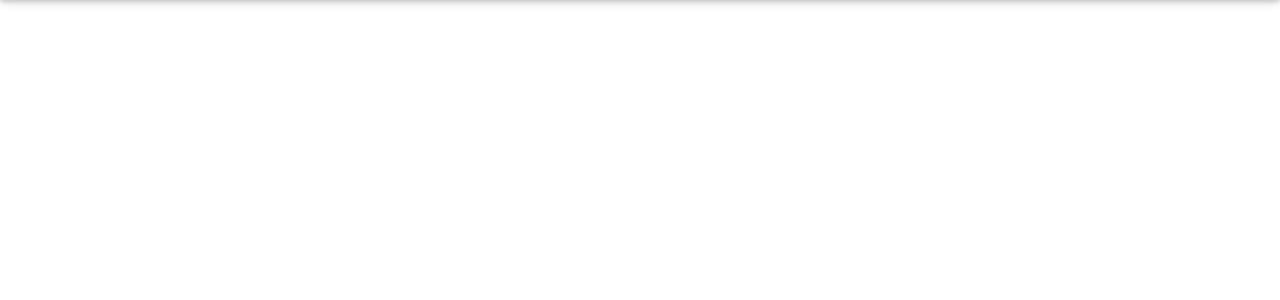
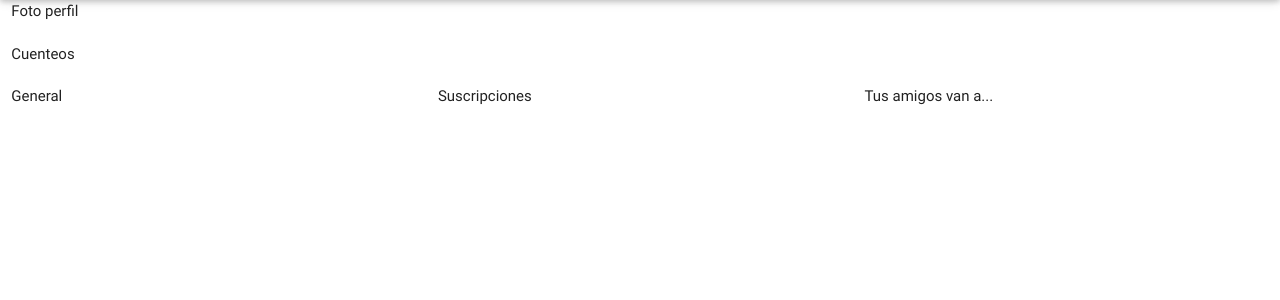
Before and after one commit to alejandroav/HotShit2, a PHP site: page /frontpage.php in a window 1280 px wide. Shown: the part 64-364 px from the top of the page. Run offline with PHP 8.4, Linux system fonts and the light colour scheme; style sheets or scripts are compiled from the project's sources.

Commit message:
Algo toqueteao el intro

```diff
--- a/web-client/frontpage.php
+++ b/web-client/frontpage.php
@@ -14,40 +14,72 @@
 			<div class="nav-wrapper">
 				<a href="#" class="brand-logo center">Logo</a>
 				<ul id="nav-mobile" class="left hide-on-med-and-down">
-					<li><a href="pages/perfil.html">Inicio</a></li>
-					<li><a href="pages/mapa.html">Mapa</a></li>
+					<li><a href="javaScript:void(0)" id="inicio-but">Inicio</a></li>
+					<li><a href="javaScript:void(0)" id="mapa-but">Mapa</a></li>
 				</ul>
 				<ul id="nav-mobile" class="right hide-on-med-and-down">
-					<li><a href="pages/planes.html">Planes</a></li>
-					<li><a href="pages/retos.html">Retos</a></li>
-					<li><a href="pages/imagen_perfil.html">imagen_perfil</a></li>
+					<li><a href="javaScript:void(0)" id="planes-but">Planes</a></li>
+					<li><a href="javaScript:void(0)" id="retos-but">Retos</a></li>
+					<li><a href="javaScript:void(0)">imagen_perfil</a></li>
 					<li>buscador</li>
 				</ul>
 			</div>
 		</nav>
+
 	</div>
+	<div id="formcontent">
+	</div>
+	<script type="text/javascript" src="resources/js/jquery.min.js"></script>
+	<script type="text/javascript" src="resources/js/jquery.form.min.js"></script>
+	<script type="text/javascript" src="resources/js/materialize.min.js"></script>
+	<script type="text/javascript" src="resources/js/functions.js"></script>
 	<script>
 		$(document).ready(function(){
 			var page = "perfil";
 			$.ajax({
+				url: "pages/perfil.html",
+				success: function(res) {
+					$("#formcontent").html(res);
+				}
+			});
+			$('#inicio-but').click(function(){
+				if (page != "perfil"){
+					page = "perfil";
+					$.ajax({
 						url: "pages/perfil.html",
 						success: function(res) {
 							$("#formcontent").html(res);
 						}
 					});
-			$('#chg_button').click(function(){
-				if (page == "login"){
-					page = "register";
+				}
+			});
+			$('#mapa-but').click(function(){
+				if (page != "mapa"){
+					page = "mapa";
 					$.ajax({
-						url: "pages/register.php",
+						url: "pages/mapa.html",
 						success: function(res) {
 							$("#formcontent").html(res);
 						}
 					});
-				} else if (page == "register"){
-					page = "login";
+				}
+			});
+			$('#planes-but').click(function(){
+				if (page != "planes"){
+					page = "planes";
 					$.ajax({
-						url: "pages/login.php",
+						url: "pages/planes.html",
+						success: function(res) {
+							$("#formcontent").html(res);
+						}
+					});
+				}
+			});
+			$('#retos-but').click(function(){
+				if (page != "retos"){
+					page = "retos";
+					$.ajax({
+						url: "pages/retos.html",
 						success: function(res) {
 							$("#formcontent").html(res);
 						}
--- a/web-client/pages/perfil.html
+++ b/web-client/pages/perfil.html
@@ -1,17 +1,15 @@
-<!DOCTYPE html>
-<html>
-	<head>
-		<title>Grizz.ly - perfil</title>
-		<link href="https://fonts.googleapis.com/icon?family=Material+Icons" rel="stylesheet">
-		<link type="text/css" rel="stylesheet" href="resources/css/materialize.min.css"	media="screen,projection"/>
-		<link type="text/css" rel="stylesheet" href="resources/css/frontpage.css"	media="screen,projection"/>
-		<meta name="viewport" content="width=device-width, initial-scale=1.0"/>
-	</head>
-	<body>
-		<div class="row">
-		  <div class="col s12 m6 l4">General</div>
-		  <div class="col s12 m6 l4">Suscripciones</div>
-		  <div class="col s12 l4">Tus amigos van a...</div>
-		</div>
-	</body>
-</html>
+<div class="row">
+	<div class="col s3">
+	Foto perfil
+	</div>
+</div>
+<div class="row">
+	<div class="col s3">
+	Cuenteos
+	</div>
+</div>
+<div class="row">
+  <div class="col s12 m6 l4" class="inicio-title">General</div>
+  <div class="col s12 m6 l4" class="inicio-title">Suscripciones</div>
+  <div class="col s12 l4" class="inicio-title">Tus amigos van a...</div>
+</div>
--- a/web-client/resources/css/frontpage.css
+++ b/web-client/resources/css/frontpage.css
@@ -1,3 +1,6 @@
 .nav-wrapper{
  background: linear-gradient(orange, brown);
 }
+.inicio-title{
+	text-align:center;
+}
```
